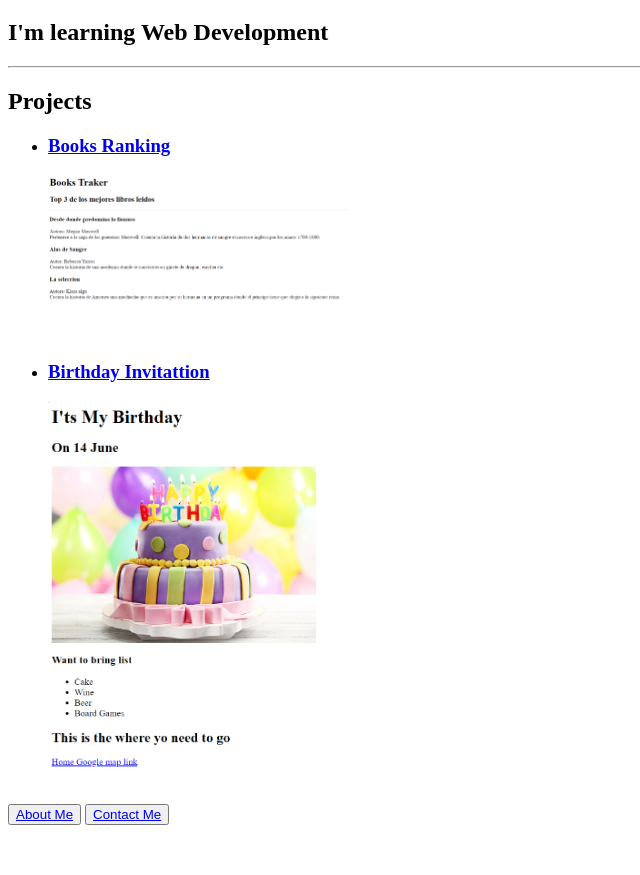
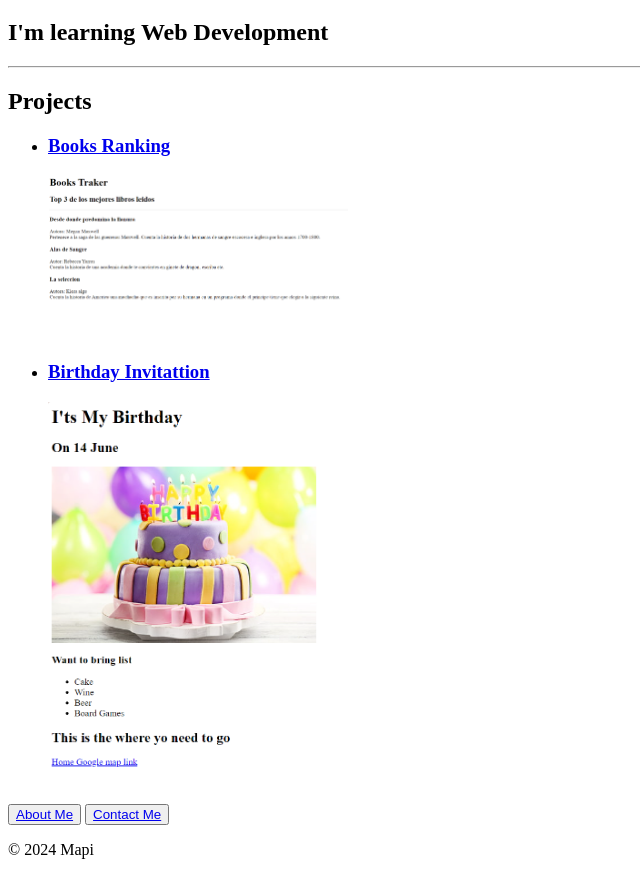
Before and after one commit to MapaulaCP/Practice-Portfolio, a plain HTML site: page index.html in a window 1280 px wide. Shown: the part 61-936 px from the top of the page, without its empty margins (0-640 px from the left). Before the commit the page ends 894 px from the top, so only its background shows below. Drawn offline with Linux system fonts and the light colour scheme.

Commit message:
Add files via upload

```diff
--- a/index.html
+++ b/index.html
@@ -26,6 +26,7 @@
     <footer>
         <button><a href="./public/about.html">About Me</a></button>
         <button><a href="./public/contact.html">Contact Me</a></button>
+        <p>© 2024 Mapi</p>
     </footer>
 
 
```
